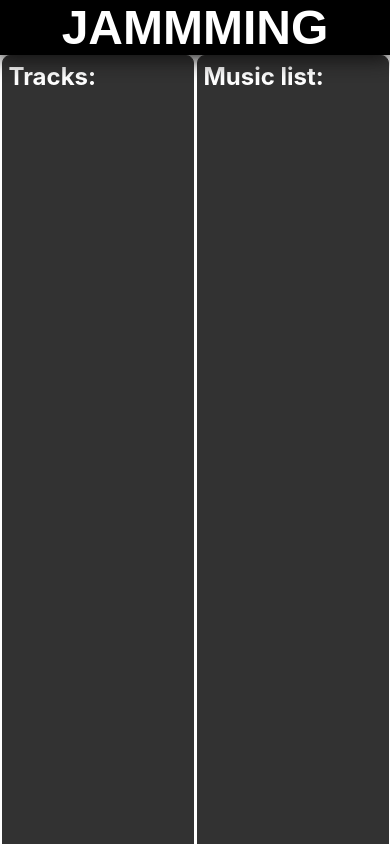
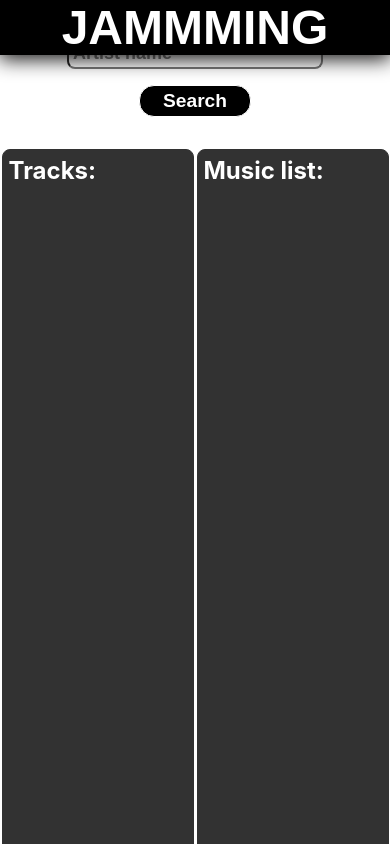
Before and after one commit to ombeltran/jamming_project_omb, a React (Create React App) app: page / in a window 390 px wide. Shown: the top 844 px of the page. Built offline with nearby package versions, Linux system fonts and the light colour scheme.

Commit message:
fixed layout III

```diff
--- a/src/components/styles.css
+++ b/src/components/styles.css
@@ -136,6 +136,11 @@ audio {
 }
 
 @media screen and (max-width: 565px) {
+    .divMain{
+        /* padding-top: 6rem; */
+        margin-top: 6rem;
+    }
+
     .detail{
         width: 12rem;
         height: 66rem;
```
